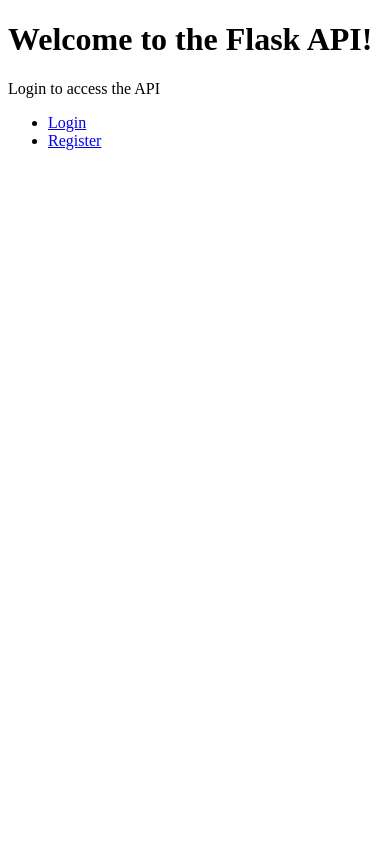
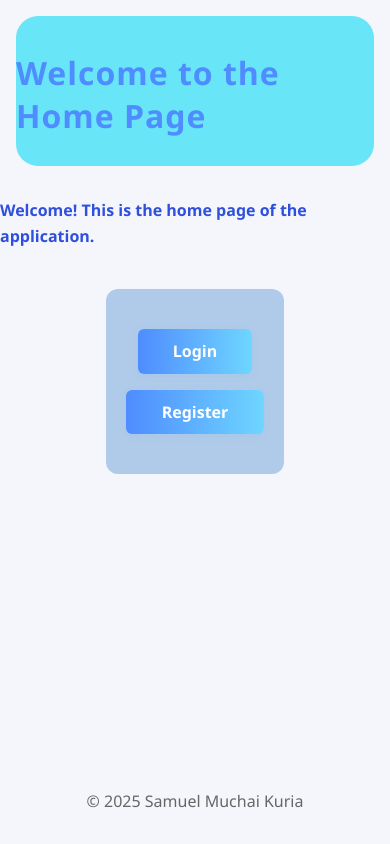
Before and after one commit to Samuel-Muchai-Kuria/Flask-backend-project, a Flask app: page / in a window 390 px wide. Run offline with Flask 3, Linux system fonts and the light colour scheme.

Commit message:
upadtes to css files

```diff
--- a/app.py
+++ b/app.py
@@ -5,7 +5,8 @@ from  wtforms import  StringField, PasswordField, validators, SubmitField
 from wtforms.validators import DataRequired, length ,ValidationError
 from flask_wtf import FlaskForm
 from flask_bcrypt import Bcrypt
-
+import json
+import requests
 
 app = Flask(__name__)
 bcrypt = Bcrypt(app)
@@ -18,6 +19,19 @@ login_manager = LoginManager()
 login_manager.init_app(app)
 login_manager.login_view = "login"
 
+
+# function to get meme from api
+def get_meme():
+    url = f"https://meme-api.com/gimme/wholesomememes"
+    response = requests.get(url)
+    if response.status_code == 200:
+        data = response.json()
+        meme_large= data.get('preview', '')[0]
+        subreddit = data.get('subreddit', '')
+        title = data.get('title', '')
+        return meme_large, subreddit, title
+    else:
+        return None
 
 @login_manager.user_loader
 def load_user(user_id):
@@ -73,7 +87,8 @@ def logout():
 @app.route('/dashboard', methods=['GET', 'POST'])
 @login_required
 def dashboard():
-    return render_template('dashboard.html')
+    meme_large, subreddit, title = get_meme()
+    return render_template('dashboard.html', meme_large=meme_large, subreddit=subreddit, title=title, current_user=current_user)
 
 @app.route('/register', methods=['GET', 'POST'])
 def register():
--- /dev/null
+++ b/static/css/home.css
@@ -0,0 +1,124 @@
+/* home.css */
+
+body {
+    font-family: 'Segoe UI', Arial, sans-serif;
+    background: #f4f6fb;
+    margin: 0;
+    padding: 0;
+    color: #222;
+    min-height: 100vh;
+    display: flex;
+    flex-direction: column;
+}
+
+.main-container {
+    max-width: 400px;
+    margin: 6rem auto 0 auto;
+    background: #fff;
+    border-radius: 12px;
+    box-shadow: 0 2px 12px rgba(0,0,0,0.07);
+    padding: 2.5rem 2rem 2rem 2rem;
+    text-align: center;
+}
+
+.banner {
+    background-color: #68e6f7;
+    /* width: 100%; */
+    height: 150px;
+    border-radius: 22px;
+    margin-top: 1rem;
+    margin-inline: 1rem;
+    display: flex;
+    align-items: center;
+    justify-content: center;
+}
+.banner h1 {
+    color: #4f8cff;
+    margin-bottom: 1rem;
+    font-size: 2rem;
+    letter-spacing: 1px;
+    justify-content: center;
+}
+
+.content {
+    margin-top: 1.5rem;
+    font-size: 1rem;
+    justify-content: center;
+    align-items: center;
+    display: flex;
+}
+.content p {
+    color: #2f4fdd;
+    margin: 0.5rem 0;
+    line-height: 1.6;
+    justify-content: center;
+    align-items: center;
+
+}
+
+.links-container {
+    display: flex;
+    justify-content: center;
+    align-items: center;
+    margin-top: 1rem;
+}
+
+.links {
+    background-color: #b0cbe9;
+    margin-top: 1rem;
+    width: 33.3%;
+    display: flex;
+    padding: 1.5rem 1.5rem;
+    border-radius: 12px;
+    justify-content: center;
+}
+
+.links ul {
+    list-style: none;
+    padding: 0;
+    margin: 0;
+}
+
+li {
+    margin: 1rem 0;
+    text-align: center;
+
+}
+
+a {
+    display: inline-block;
+    background: linear-gradient(90deg, #4f8cff 0%, #6ed6ff 100%);
+    color: #fff;
+    text-decoration: none;
+    font-weight: 600;
+    padding: 0.7rem 2.2rem;
+    border-radius: 6px;
+    transition: background 0.2s, color 0.2s;
+    box-shadow: 0 2px 8px rgba(79, 140, 255, 0.08);
+    font-size: 1rem;
+}
+
+a:hover {
+    background: linear-gradient(90deg, #2b6cb0 0%, #4f8cff 100%);
+    color: #eaf2fb;
+}
+
+@media (max-width: 500px) {
+    .main-container {
+        padding: 1.2rem 0.5rem;
+        margin-top: 2rem;
+    }
+    h1 {
+        font-size: 1.3rem;
+    }
+}
+
+
+
+footer {
+    margin-top: auto;
+    padding: 1rem 0;
+    text-align: center;
+    font-size: 1rem;
+    color: #666;
+}
--- a/templates/home.html
+++ b/templates/home.html
@@ -3,13 +3,27 @@
 <head>
     <meta charset="UTF-8">
     <meta name="viewport" content="width=device-width, initial-scale=1.0">
+    <link rel="stylesheet" href="{{ url_for('static', filename='css/home.css') }}">
     <title>Home page</title>
 </head>
 <body>
-    <h1>Welcome to the Flask API!</h1>
-    <p>Login to access the API</p>
-    <ul>
-        <li><a href="{{url_for('login')}}">Login</a></li>
-        <li><a href="{{url_for('register')}}">Register</a></li>
+    <div class="banner">
+        <h1>Welcome to the Home Page</h1>
+    </div>
+    <div class="content">
+        <p><strong>Welcome! This is the home page of the application.</strong></p>
+    </div>
+    <div class="links-container">
+        <div class="links">
+            <ul>
+                <li id="login-link"><a href="{{url_for('login')}}">Login</a></li>
+                <li id="register-link"><a href="{{url_for('register')}}">Register</a></li>
+            </ul>
+        </div>
+    </div>
+
+    <footer>
+        <p>&copy; 2025 Samuel Muchai Kuria</p>
+    </footer>
 </body>
 </html>
--- a/templates/login.html
+++ b/templates/login.html
@@ -3,6 +3,7 @@
 <head>
     <meta charset="UTF-8">
     <meta name="viewport" content="width=device-width, initial-scale=1.0">
+    <link rel="stylesheet" href="{{ url_for('static', filename='css/login.css') }}">
     <title>Login page</title>
 </head>
 <body>
--- a/templates/register.html
+++ b/templates/register.html
@@ -3,6 +3,7 @@
 <head>
     <meta charset="UTF-8">
     <meta name="viewport" content="width=device-width, initial-scale=1.0">
+    <link rel="stylesheet" href="{{ url_for('static', filename='css/register.css') }}">
     <title>Register page</title>
 </head>
 <body>
```
Also changed, not shown: static/css/dashboard.css (added, +99 -0 lines), static/css/login.css (added, +137 -0 lines), static/css/register.css (added, +150 -0 lines), templates/dashboard.html (+22 -2 lines).
